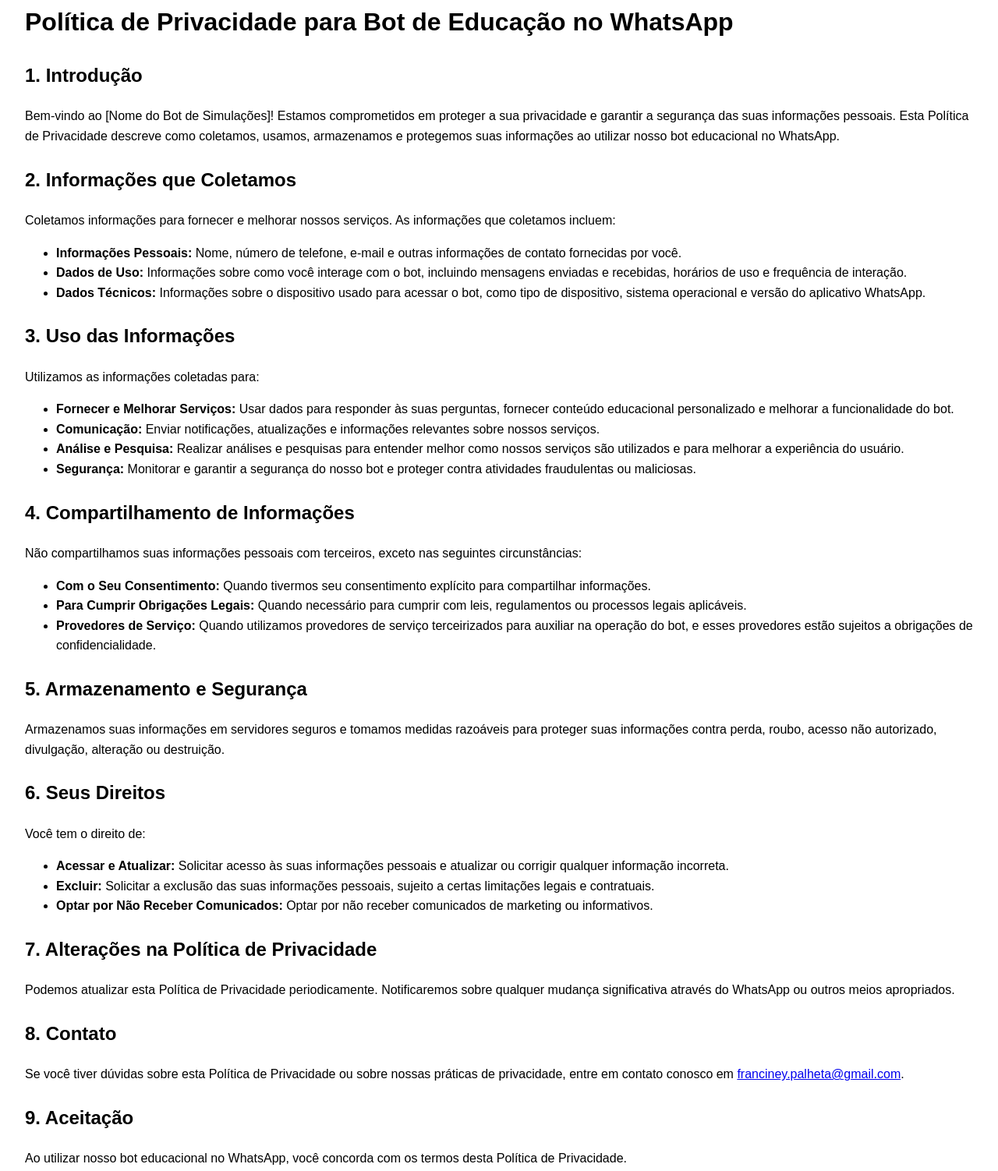
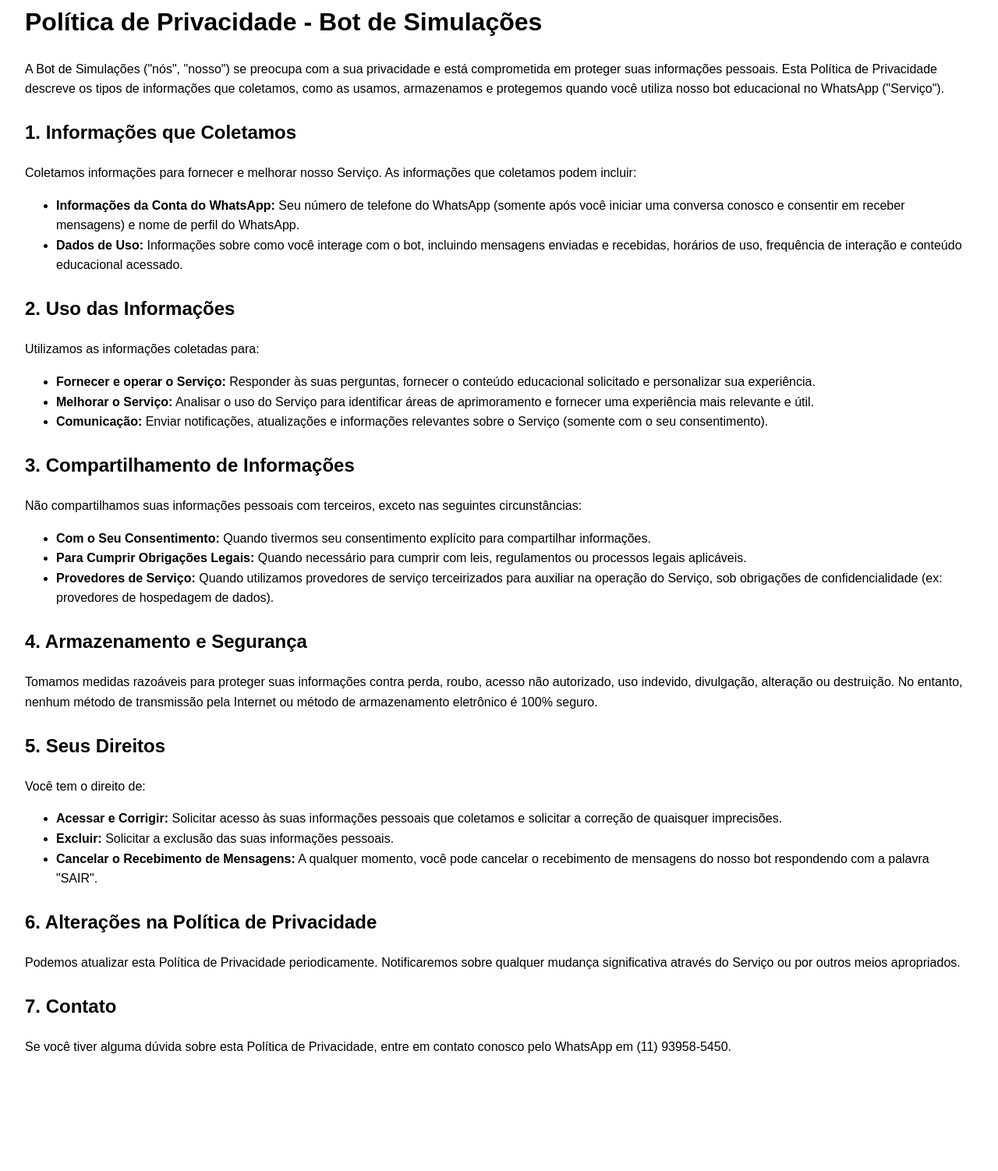
Before and after one commit to francineyufpa/paginadebot, a plain HTML site: page politica-de-privacidade.html in a window 1280 px wide. Shown: the part 29-1531 px from the top of the page at 78% size. After the commit the page ends 1417 px from the top, so only its background shows below. Drawn offline with Linux system fonts and the light colour scheme.

Commit message:
Update politica-de-privacidade.html

```diff
--- a/politica-de-privacidade.html
+++ b/politica-de-privacidade.html
@@ -3,7 +3,7 @@
 <head>
   <meta charset="UTF-8">
   <meta name="viewport" content="width=device-width, initial-scale=1.0">
-  <title>Política de Privacidade</title>
+  <title>Política de Privacidade - Bot de Simulações</title>
   <style>
     body {
       font-family: sans-serif;
@@ -17,68 +17,60 @@
 </head>
 <body>
 
-<h1>Política de Privacidade para Bot de Educação no WhatsApp</h1>
+<h1>Política de Privacidade - Bot de Simulações</h1>
 
-<h2>1. Introdução</h2>
+<p>A Bot de Simulações ("nós", "nosso") se preocupa com a sua privacidade e está comprometida em proteger suas informações pessoais. Esta Política de Privacidade descreve os tipos de informações que coletamos, como as usamos, armazenamos e protegemos quando você utiliza nosso bot educacional no WhatsApp ("Serviço").</p>
 
-<p>Bem-vindo ao [Nome do Bot de Simulações]! Estamos comprometidos em proteger a sua privacidade e garantir a segurança das suas informações pessoais. Esta Política de Privacidade descreve como coletamos, usamos, armazenamos e protegemos suas informações ao utilizar nosso bot educacional no WhatsApp.</p>
+<h2>1. Informações que Coletamos</h2>
 
-<h2>2. Informações que Coletamos</h2>
-
-<p>Coletamos informações para fornecer e melhorar nossos serviços. As informações que coletamos incluem:</p>
+<p>Coletamos informações para fornecer e melhorar nosso Serviço. As informações que coletamos podem incluir:</p>
 
 <ul>
-  <li><strong>Informações Pessoais:</strong> Nome, número de telefone, e-mail e outras informações de contato fornecidas por você.</li>
-  <li><strong>Dados de Uso:</strong> Informações sobre como você interage com o bot, incluindo mensagens enviadas e recebidas, horários de uso e frequência de interação.</li>
-  <li><strong>Dados Técnicos:</strong> Informações sobre o dispositivo usado para acessar o bot, como tipo de dispositivo, sistema operacional e versão do aplicativo WhatsApp.</li>
+  <li><strong>Informações da Conta do WhatsApp:</strong> Seu número de telefone do WhatsApp (somente após você iniciar uma conversa conosco e consentir em receber mensagens) e nome de perfil do WhatsApp.</li>
+  <li><strong>Dados de Uso:</strong> Informações sobre como você interage com o bot, incluindo mensagens enviadas e recebidas, horários de uso, frequência de interação e conteúdo educacional acessado.</li>
 </ul>
 
-<h2>3. Uso das Informações</h2>
+<h2>2. Uso das Informações</h2>
 
 <p>Utilizamos as informações coletadas para:</p>
 
 <ul>
-  <li><strong>Fornecer e Melhorar Serviços:</strong> Usar dados para responder às suas perguntas, fornecer conteúdo educacional personalizado e melhorar a funcionalidade do bot.</li>
-  <li><strong>Comunicação:</strong> Enviar notificações, atualizações e informações relevantes sobre nossos serviços.</li>
-  <li><strong>Análise e Pesquisa:</strong> Realizar análises e pesquisas para entender melhor como nossos serviços são utilizados e para melhorar a experiência do usuário.</li>
-  <li><strong>Segurança:</strong> Monitorar e garantir a segurança do nosso bot e proteger contra atividades fraudulentas ou maliciosas.</li>
+  <li><strong>Fornecer e operar o Serviço:</strong> Responder às suas perguntas, fornecer o conteúdo educacional solicitado e personalizar sua experiência.</li>
+  <li><strong>Melhorar o Serviço:</strong> Analisar o uso do Serviço para identificar áreas de aprimoramento e fornecer uma experiência mais relevante e útil.</li>
+  <li><strong>Comunicação:</strong>  Enviar notificações, atualizações e informações relevantes sobre o Serviço (somente com o seu consentimento).</li>
 </ul>
 
-<h2>4. Compartilhamento de Informações</h2>
+<h2>3. Compartilhamento de Informações</h2>
 
 <p>Não compartilhamos suas informações pessoais com terceiros, exceto nas seguintes circunstâncias:</p>
 
 <ul>
   <li><strong>Com o Seu Consentimento:</strong> Quando tivermos seu consentimento explícito para compartilhar informações.</li>
   <li><strong>Para Cumprir Obrigações Legais:</strong> Quando necessário para cumprir com leis, regulamentos ou processos legais aplicáveis.</li>
-  <li><strong>Provedores de Serviço:</strong> Quando utilizamos provedores de serviço terceirizados para auxiliar na operação do bot, e esses provedores estão sujeitos a obrigações de confidencialidade.</li>
+  <li><strong>Provedores de Serviço:</strong>  Quando utilizamos provedores de serviço terceirizados para auxiliar na operação do Serviço, sob obrigações de confidencialidade (ex: provedores de hospedagem de dados).</li>
 </ul>
 
-<h2>5. Armazenamento e Segurança</h2>
+<h2>4. Armazenamento e Segurança</h2>
 
-<p>Armazenamos suas informações em servidores seguros e tomamos medidas razoáveis para proteger suas informações contra perda, roubo, acesso não autorizado, divulgação, alteração ou destruição.</p>
+<p>Tomamos medidas razoáveis para proteger suas informações contra perda, roubo, acesso não autorizado, uso indevido, divulgação, alteração ou destruição. No entanto, nenhum método de transmissão pela Internet ou método de armazenamento eletrônico é 100% seguro. </p>
 
-<h2>6. Seus Direitos</h2>
+<h2>5. Seus Direitos</h2>
 
 <p>Você tem o direito de:</p>
 
 <ul>
-  <li><strong>Acessar e Atualizar:</strong> Solicitar acesso às suas informações pessoais e atualizar ou corrigir qualquer informação incorreta.</li>
-  <li><strong>Excluir:</strong> Solicitar a exclusão das suas informações pessoais, sujeito a certas limitações legais e contratuais.</li>
-  <li><strong>Optar por Não Receber Comunicados:</strong> Optar por não receber comunicados de marketing ou informativos.</li>
+  <li><strong>Acessar e Corrigir:</strong>  Solicitar acesso às suas informações pessoais que coletamos e solicitar a correção de quaisquer imprecisões.
+ <li><strong>Excluir:</strong> Solicitar a exclusão das suas informações pessoais. </li>
+  <li><strong>Cancelar o Recebimento de Mensagens:</strong>  A qualquer momento, você pode cancelar o recebimento de mensagens do nosso bot respondendo com a palavra "SAIR".</li>
 </ul>
 
-<h2>7. Alterações na Política de Privacidade</h2>
+<h2>6. Alterações na Política de Privacidade</h2>
 
-<p>Podemos atualizar esta Política de Privacidade periodicamente. Notificaremos sobre qualquer mudança significativa através do WhatsApp ou outros meios apropriados.</p>
+<p>Podemos atualizar esta Política de Privacidade periodicamente. Notificaremos sobre qualquer mudança significativa através do Serviço ou por outros meios apropriados. </p>
 
-<h2>8. Contato</h2>
+<h2>7. Contato</h2>
 
-<p>Se você tiver dúvidas sobre esta Política de Privacidade ou sobre nossas práticas de privacidade, entre em contato conosco em <a href="mailto:franciney.palheta@gmail.com">franciney.palheta@gmail.com</a>.</p>
-
-<h2>9. Aceitação</h2>
-
-<p>Ao utilizar nosso bot educacional no WhatsApp, você concorda com os termos desta Política de Privacidade.</p>
+<p>Se você tiver alguma dúvida sobre esta Política de Privacidade, entre em contato conosco pelo WhatsApp em (11) 93958-5450.</p>
 
 </body>
 </html>
```
